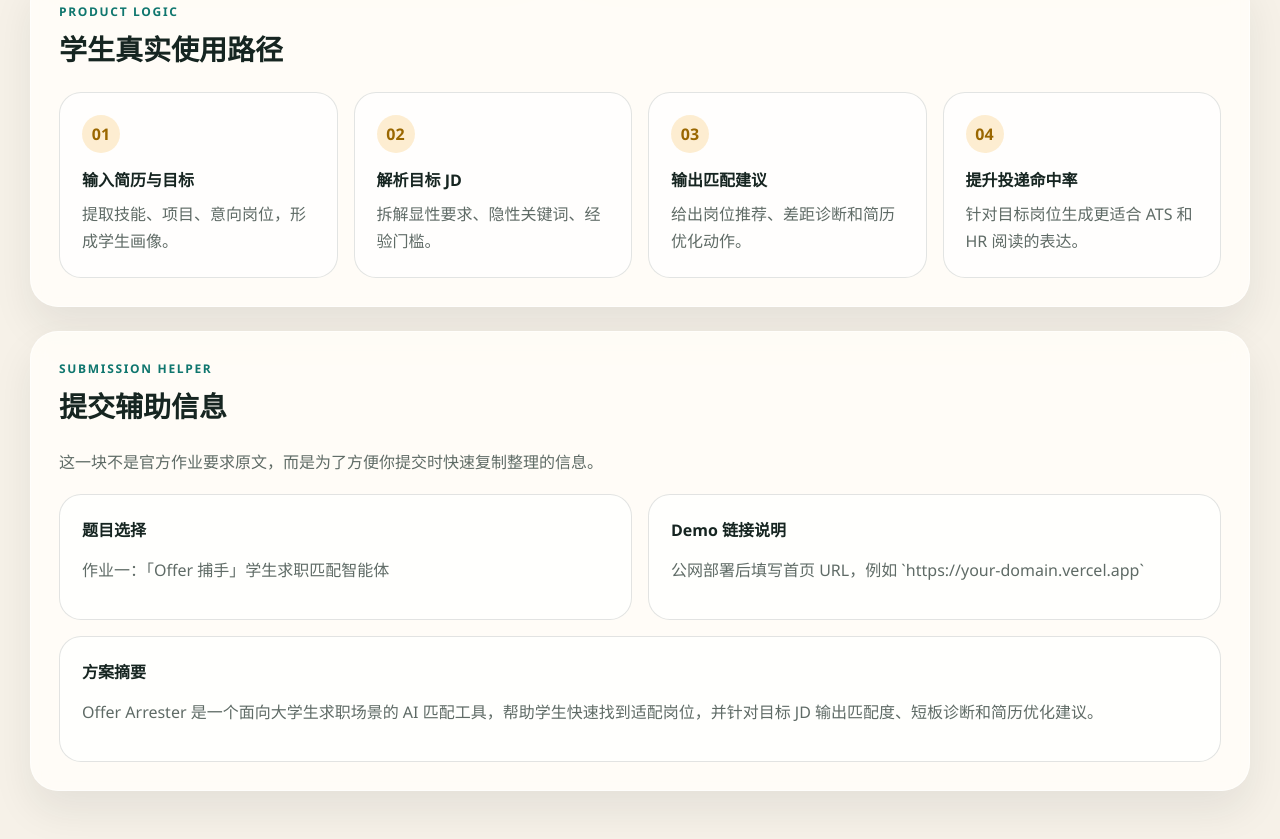
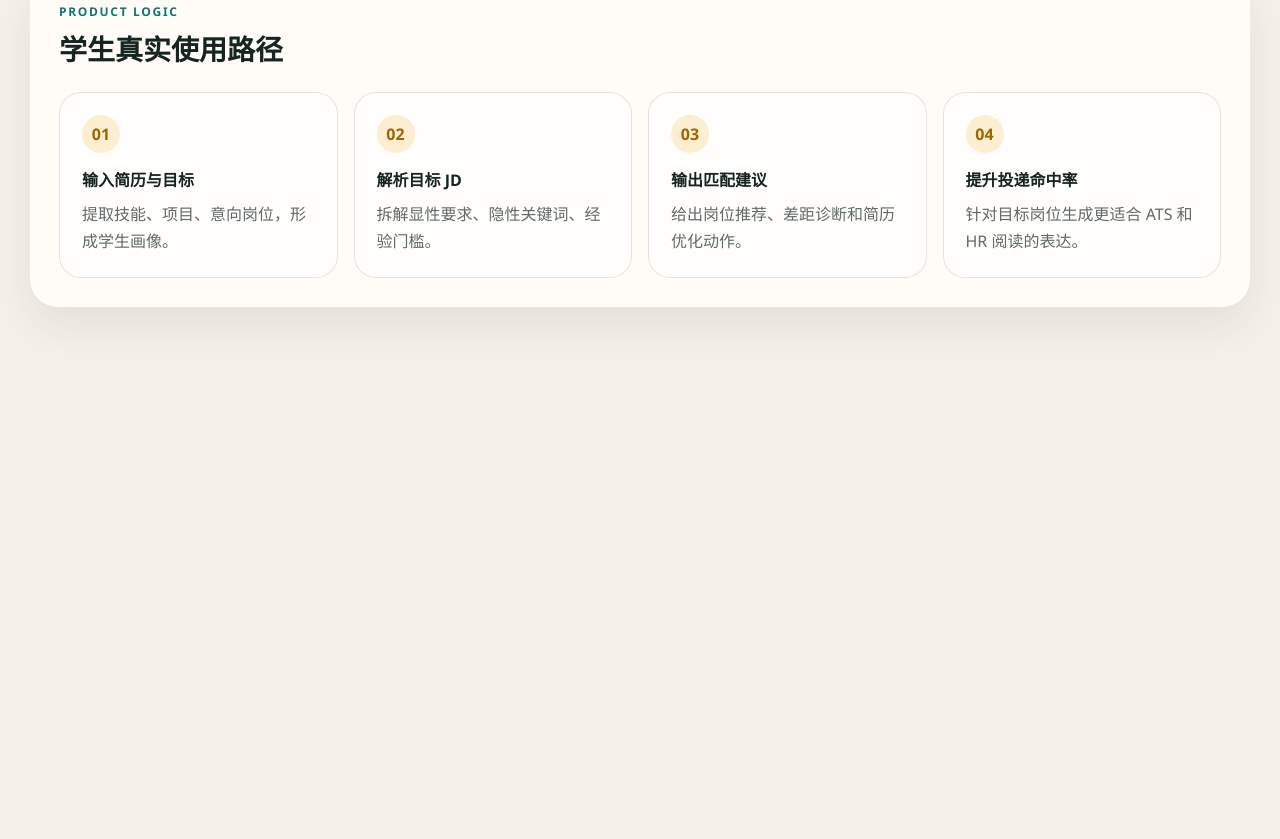
Before and after one commit to hezongyu748-ai/offer-arrester, a website: page app/index.html in a window 1280 px wide. Shown: the part 2179-3018 px from the top of the page. After the commit the page ends 2542 px from the top, so only its background shows below. Drawn offline with Linux system fonts and the light colour scheme.

Commit message:
Remove submission helper section from demo

```diff
--- a/app/index.html
+++ b/app/index.html
@@ -256,35 +256,6 @@
         </div>
       </section>
 
-      <section class="panel submission-panel">
-        <div class="panel-header">
-          <div>
-            <p class="panel-kicker">Submission Helper</p>
-            <h3>提交辅助信息</h3>
-          </div>
-        </div>
-        <p class="submission-note">
-          这一块不是官方作业要求原文，而是为了方便你提交时快速复制整理的信息。
-        </p>
-        <div class="submission-grid">
-          <article class="submission-card">
-            <h4>题目选择</h4>
-            <p>作业一：「Offer 捕手」学生求职匹配智能体</p>
-          </article>
-          <article class="submission-card">
-            <h4>Demo 链接说明</h4>
-            <p id="deployment-note">
-              公网部署后填写首页 URL，例如 `https://your-domain.vercel.app`
-            </p>
-          </article>
-          <article class="submission-card full-span">
-            <h4>方案摘要</h4>
-            <p id="submission-summary">
-              Offer Arrester 是一个面向大学生求职场景的 AI 匹配工具，帮助学生快速找到适配岗位，并针对目标 JD 输出匹配度、短板诊断和简历优化建议。
-            </p>
-          </article>
-        </div>
-      </section>
     </div>
 
     <div id="alert-modal" class="modal-backdrop hidden" role="dialog" aria-modal="true" aria-labelledby="alert-title">
--- a/app/script.js
+++ b/app/script.js
@@ -53,8 +53,6 @@ const jdCardList = $("#jd-card-list");
 const resumeFileInput = $("#resume-file");
 const resumeFileName = $("#resume-file-name");
 const traceList = $("#trace-list");
-const deploymentNote = $("#deployment-note");
-const submissionSummary = $("#submission-summary");
 const jdInput = $("#jd-input");
 const alertModal = $("#alert-modal");
 const alertMessage = $("#alert-message");
@@ -200,13 +198,6 @@ function renderAnalysis(result) {
   renderBullets(gapList, result.gaps || []);
   renderBullets(actionList, result.actions || []);
   renderTraces(result.traces || []);
-
-  if (result.publicUrlHint) {
-    deploymentNote.textContent = result.publicUrlHint;
-  }
-  if (result.submissionSummary) {
-    submissionSummary.textContent = result.submissionSummary;
-  }
 }
 
 function renderChips(jobs) {
--- a/app/styles.css
+++ b/app/styles.css
@@ -200,22 +200,14 @@ input[type="file"] {
 }
 
 .panel-mini-header h4,
-.submission-card h4,
 .insight-card h4 {
   margin: 0;
 }
 
 .mini-note,
 .upload-caption,
-.upload-file-name,
-.submission-card p {
+.upload-file-name {
   color: var(--muted);
-}
-
-.submission-note {
-  margin: 0 0 18px;
-  color: var(--muted);
-  line-height: 1.7;
 }
 
 .ghost-button,
@@ -396,7 +388,7 @@ input[type="file"] {
 }
 
 .insight-card,
-.submission-card {
+.insight-card {
   padding: 22px;
   border-radius: 22px;
   border: 1px solid var(--line);
@@ -458,8 +450,7 @@ input[type="file"] {
   line-height: 1.7;
 }
 
-.workflow-panel,
-.submission-panel {
+.workflow-panel {
   margin-top: 24px;
 }
 
@@ -496,14 +487,6 @@ input[type="file"] {
   margin: 0;
   color: var(--muted);
   line-height: 1.7;
-}
-
-.submission-grid {
-  grid-template-columns: repeat(2, 1fr);
-}
-
-.full-span {
-  grid-column: 1 / -1;
 }
 
 .hidden {
@@ -569,12 +552,7 @@ input[type="file"] {
   .workflow,
   .capability-strip,
   .scoreboard,
-  .insight-grid,
-  .submission-grid {
+  .insight-grid {
     grid-template-columns: 1fr;
   }
-
-  .full-span {
-    grid-column: auto;
-  }
 }
```
